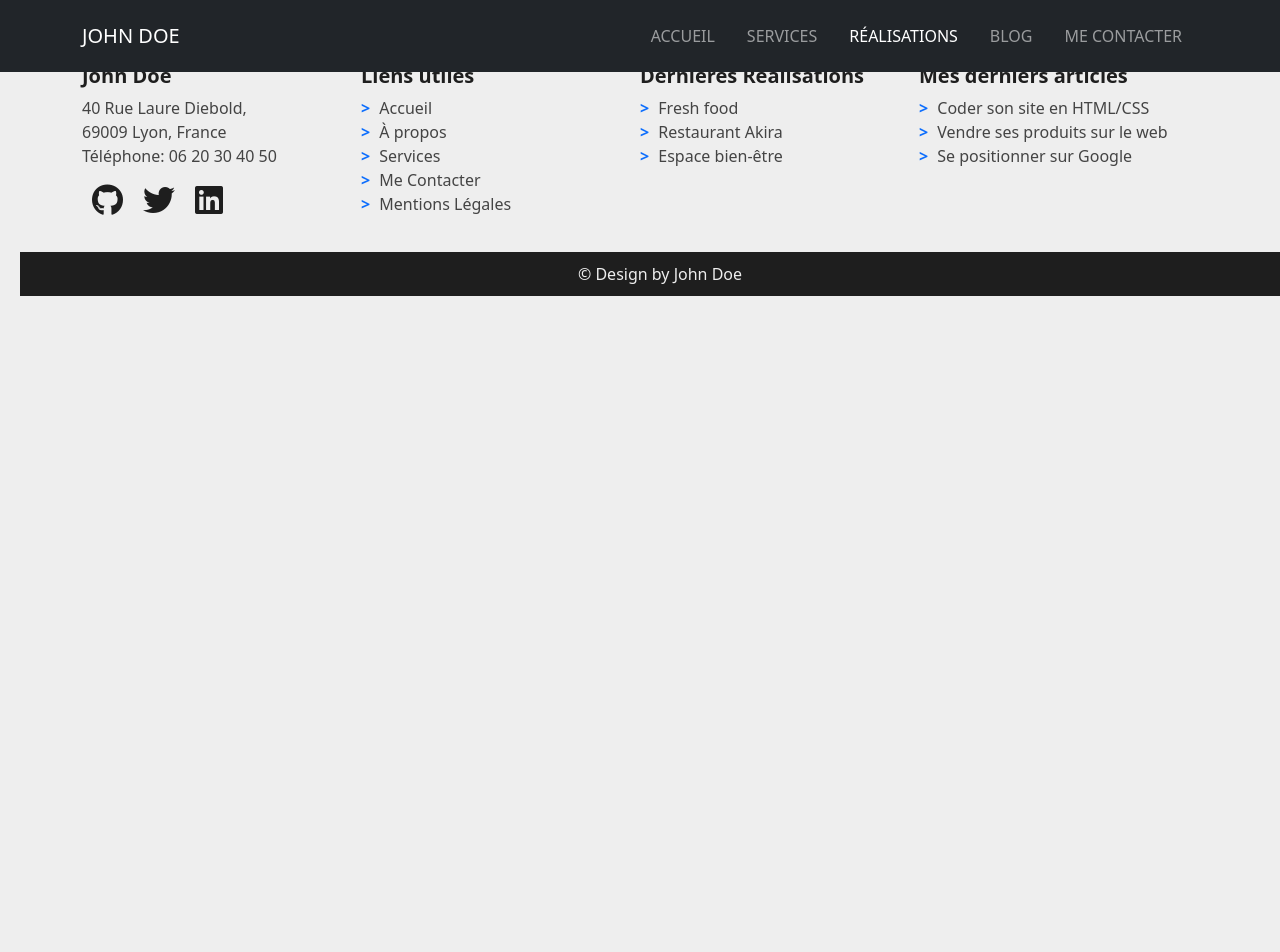
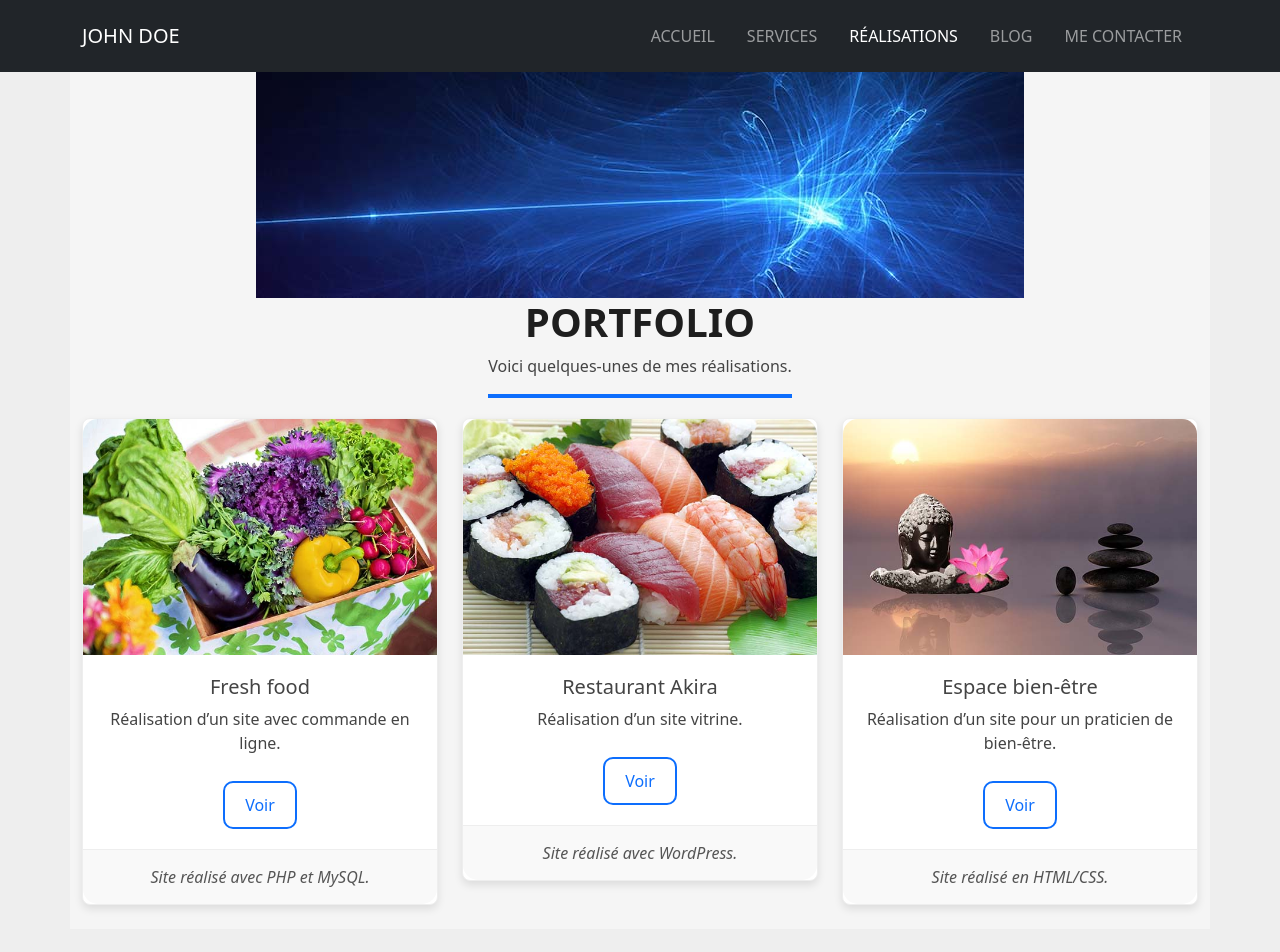
Before and after one commit to sttstania/cv-react, a React (Vite) app: page /Realisation in a window 1280 px wide. Shown: the top 952 px of the page. Before the commit the page ends 800 px from the top, so only its background shows below. Built offline with nearby package versions, Linux system fonts and the light colour scheme.

Commit message:
realisation

```diff
--- a/src/pages/Realisation.jsx
+++ b/src/pages/Realisation.jsx
@@ -1,10 +1,100 @@
+import { Container, Row, Col, Card } from 'react-bootstrap';
 
-function Realisation () {
+const Realisation = () => {
     return (
-        <>
-    <p>hello Realisation</p>
-    </>
-    )
-}
+        <Container className="mt-5 text-center" style={{ backgroundColor: '#f5f5f5' }}>
+            <img src="/assets/banner-mobile.jpg" alt="banner" className="img-fluid" />
+            <h1>PORTFOLIO</h1>
+            <div style={{ position: 'relative', marginBottom: '20px', display: 'inline-block' }}>
+                <p style={{ marginBottom: '20px' }}>
+                    Voici quelques-unes de mes réalisations.
+                </p>
+                <div
+                    style={{
+                        width: "100%",
+                        height: "4px",
+                        backgroundColor: "#0d6efd",
+                        margin: "0",
+                        position: "absolute",
+                        left: 0,
+                        bottom: 0, // Aligner la ligne au bas du conteneur parent
+                    }}
+                ></div>
+            </div>
+            <Row className="justify-content-center">
+                {[
+                    {
+                        title: "Fresh food",
+                        description: "Réalisation d’un site avec commande en ligne.",
+                        tech: "Site réalisé avec PHP et MySQL.",
+                        image: "/assets/portfolio/fresh-food.jpg",
+                        link: "path_to_fresh_food_site",
+                    },
+                    {
+                        title: "Restaurant Akira",
+                        description: "Réalisation d’un site vitrine.",
+                        tech: "Site réalisé avec WordPress.",
+                        image: "/assets/portfolio/restaurant-japonais.jpg",
+                        link: "path_to_akira_site",
+                    },
+                    {
+                        title: "Espace bien-être",
+                        description: "Réalisation d’un site pour un praticien de bien-être.",
+                        tech: "Site réalisé en HTML/CSS.",
+                        image: "/assets/portfolio/espace-bien-etre.jpg",
+                        link: "path_to_bien_etre_site",
+                    },
+                ].map((project, index) => (
+                    <Col md={4} className="mb-4" key={index}>
+                        <Card style={{
+                            border: "1px solid #EEE",
+                            borderRadius: "8px",
+                            boxShadow: "0 4px 8px rgba(0, 0, 0, 0.1)",
+                            transition: "transform 0.2s, box-shadow 0.2s",
+                            overflow: "hidden"
+                        }}>
+                            <Card.Img variant="top" src={project.image} style={{ borderRadius: "15px 15px 0 0" }} />
+                            <Card.Body style={{ padding: "20px" }}>
+                                <Card.Title>{project.title}</Card.Title>
+                                <Card.Text>{project.description}</Card.Text>
+                                <a
+                                    href={project.link}
+                                    target="_blank"
+                                    rel="noopener noreferrer"
+                                    style={{
+                                        border: "2px solid #0d6efd",
+                                        padding: "10px 20px",
+                                        textDecoration: "none",
+                                        color: "#0d6efd",
+                                        borderRadius: "10px",
+                                        display: "inline-block",
+                                        marginTop: "10px",
+                                        transition: "background-color 0.3s, color 0.3s",
+                                    }}
+                                    onMouseOver={(e) => (e.currentTarget.style.backgroundColor = "#0d6efd", e.currentTarget.style.color = "#fff")}
+                                    onMouseOut={(e) => (e.currentTarget.style.backgroundColor = "transparent", e.currentTarget.style.color = "#0d6efd")}
+                                >
+                                    Voir
+                                </a>
+                            </Card.Body>
+                            <Card.Text
+                                style={{
+                                    backgroundColor: "#f9f9f9",
+                                    borderTop: "1px solid #EEE",
+                                    borderRadius: "0 0 15px 15px",
+                                    padding: "15px",
+                                    fontStyle: "italic",
+                                    color: "#555",
+                                }}
+                            >
+                                {project.tech}
+                            </Card.Text>
+                        </Card>
+                    </Col>
+                ))}
+            </Row>
+        </Container>
+    );
+};
 
-export default Realisation
+export default Realisation;
```
